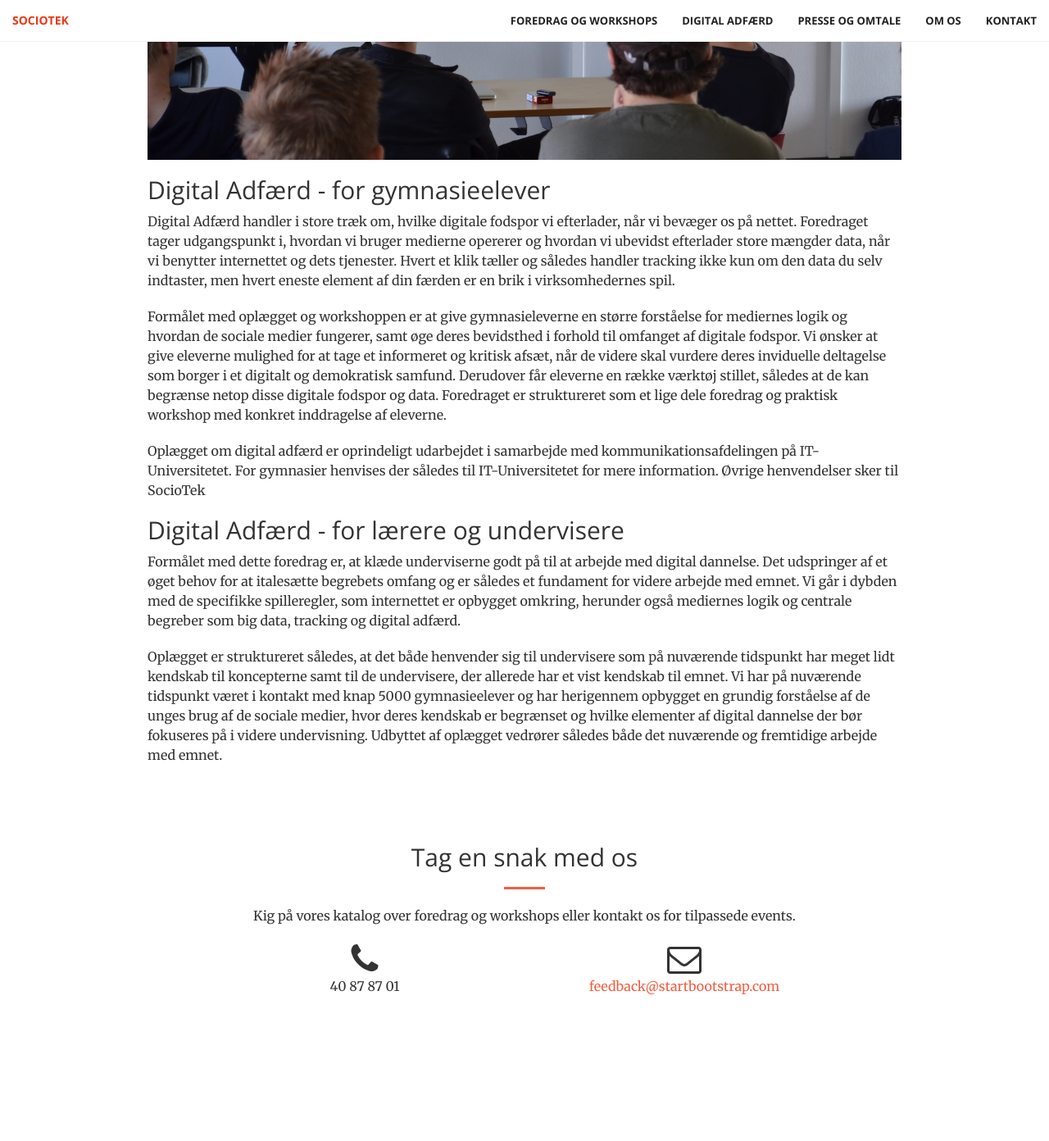
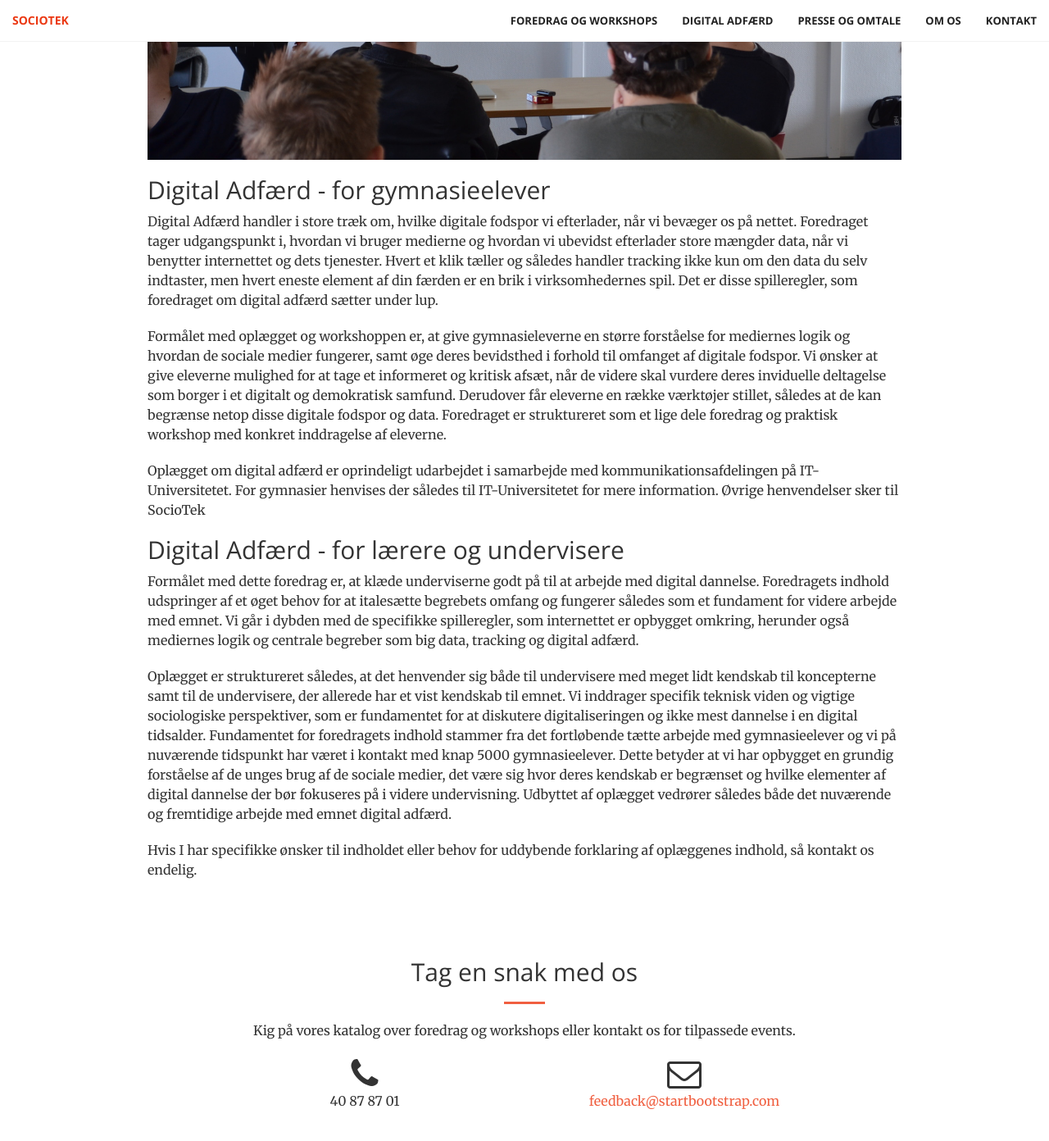
Before and after one commit to sociotek/sociotek.github.io, a Jekyll site: the page built from _posts/2017-01-01-digital-adfaerd.md, in a window 1280 px wide and 1400 px high, scrolled down 634 px. Shown: the top 1392 px of the window at 82% size. Built offline with Jekyll 4.4.1, drawn with Linux system fonts in a browser that asks for light colours; before the commit the page ends 1907 px from its top, so only the background shows below that.

Commit message:
opdatering indhold

```diff
--- a/_posts/2017-01-01-digital-adfaerd.md
+++ b/_posts/2017-01-01-digital-adfaerd.md
@@ -9,16 +9,18 @@ permalink: /digital-adfaerd
 ## Digital Adfærd - for gymnasieelever
 
 
-Digital Adfærd handler i store træk om, hvilke digitale fodspor vi efterlader, når vi bevæger os på nettet. Foredraget tager udgangspunkt i, hvordan vi bruger medierne opererer og hvordan vi ubevidst efterlader store mængder data, når vi benytter internettet og dets tjenester. Hvert et klik tæller og således handler tracking ikke kun om den data du selv indtaster, men hvert eneste element af din færden er en brik i virksomhedernes spil.
+Digital Adfærd handler i store træk om, hvilke digitale fodspor vi efterlader, når vi bevæger os på nettet. Foredraget tager udgangspunkt i, hvordan vi bruger medierne og hvordan vi ubevidst efterlader store mængder data, når vi benytter internettet og dets tjenester. Hvert et klik tæller og således handler tracking ikke kun om den data du selv indtaster, men hvert eneste element af din færden er en brik i virksomhedernes spil. Det er disse spilleregler, som foredraget om digital adfærd sætter under lup.
 
-Formålet med oplægget og workshoppen er at give gymnasieleverne en større forståelse for mediernes logik og hvordan de sociale medier fungerer, samt øge deres bevidsthed i forhold til omfanget af digitale fodspor. Vi ønsker at give eleverne mulighed for at tage et informeret og kritisk afsæt, når de videre skal vurdere deres inviduelle deltagelse som borger i et digitalt og demokratisk samfund. Derudover får eleverne en række værktøj stillet, således at de kan begrænse netop disse digitale fodspor og data. Foredraget er struktureret som et lige dele foredrag og praktisk workshop med konkret inddragelse af eleverne.
+Formålet med oplægget og workshoppen er, at give gymnasieleverne en større forståelse for mediernes logik og hvordan de sociale medier fungerer, samt øge deres bevidsthed i forhold til omfanget af digitale fodspor. Vi ønsker at give eleverne mulighed for at tage et informeret og kritisk afsæt, når de videre skal vurdere deres inviduelle deltagelse som borger i et digitalt og demokratisk samfund. Derudover får eleverne en række værktøjer stillet, således at de kan begrænse netop disse digitale fodspor og data. Foredraget er struktureret som et lige dele foredrag og praktisk workshop med konkret inddragelse af eleverne.
 
 
 Oplægget om digital adfærd er oprindeligt udarbejdet i samarbejde med kommunikationsafdelingen på IT-Universitetet. For gymnasier henvises der således til IT-Universitetet for mere information. Øvrige henvendelser sker til SocioTek
 
 ## Digital Adfærd - for lærere og undervisere
 
-Formålet med dette foredrag er, at klæde underviserne godt på til at arbejde med digital dannelse. Det udspringer af et øget behov for at italesætte begrebets omfang og er således et fundament for videre arbejde med emnet. Vi går i dybden med de specifikke spilleregler, som internettet er opbygget omkring, herunder også mediernes logik og centrale begreber som big data, tracking og digital adfærd.
+Formålet med dette foredrag er, at klæde underviserne godt på til at arbejde med digital dannelse. Foredragets indhold udspringer af et øget behov for at italesætte begrebets omfang og fungerer således som et fundament for videre arbejde med emnet. Vi går i dybden med de specifikke spilleregler, som internettet er opbygget omkring, herunder også mediernes logik og centrale begreber som big data, tracking og digital adfærd.
 
-Oplægget er struktureret således, at det både henvender sig til undervisere som på nuværende tidspunkt har meget lidt kendskab til koncepterne samt til de undervisere, der allerede har et vist kendskab til emnet.
-Vi har på nuværende tidspunkt været i kontakt med knap 5000 gymnasieelever og har herigennem opbygget en grundig forståelse af de unges brug af de sociale medier, hvor deres kendskab er begrænset og hvilke elementer af digital dannelse der bør fokuseres på i videre undervisning. Udbyttet af oplægget vedrører således både det nuværende og fremtidige arbejde med emnet.
+Oplægget er struktureret således, at det henvender sig både til undervisere med meget lidt kendskab til koncepterne samt til de undervisere, der allerede har et vist kendskab til emnet. Vi inddrager specifik teknisk viden og vigtige sociologiske perspektiver, som er fundamentet for at diskutere digitaliseringen og ikke mest dannelse i en digital tidsalder. Fundamentet for foredragets indhold stammer fra det fortløbende tætte arbejde med gymnasieelever og vi på nuværende tidspunkt har været i kontakt med knap 5000 gymnasieelever. Dette betyder at vi har opbygget en grundig forståelse af de unges brug af de sociale medier, det være sig hvor deres kendskab er begrænset og hvilke elementer af digital dannelse der bør fokuseres på i videre undervisning. Udbyttet af oplægget vedrører således både det nuværende og fremtidige arbejde med emnet digital adfærd.
+
+
+Hvis I har specifikke ønsker til indholdet eller behov for uddybende forklaring af oplæggenes indhold, så kontakt os endelig.
```
